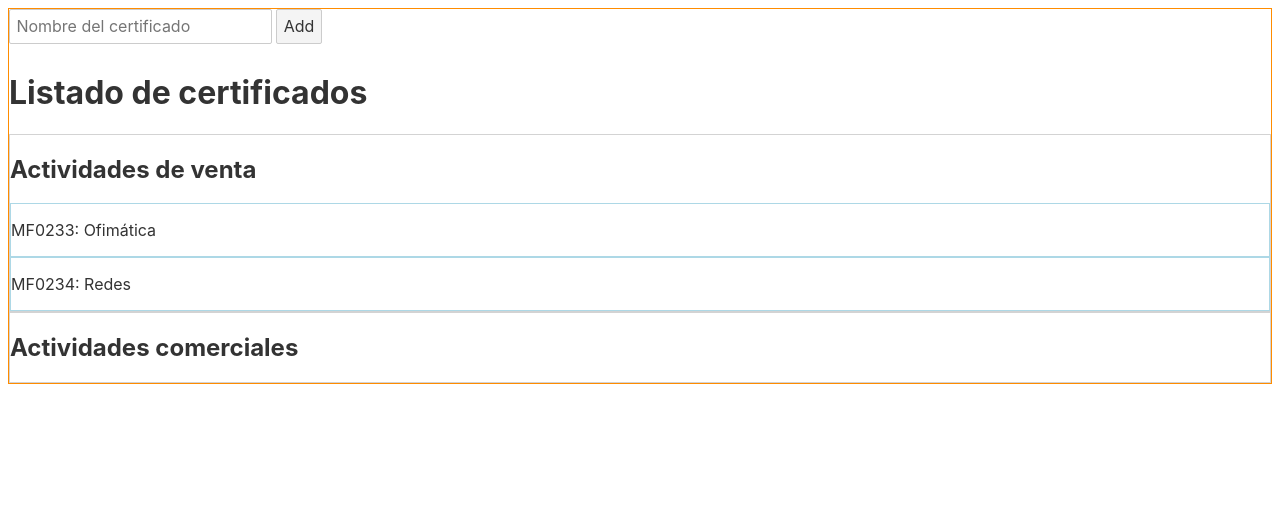
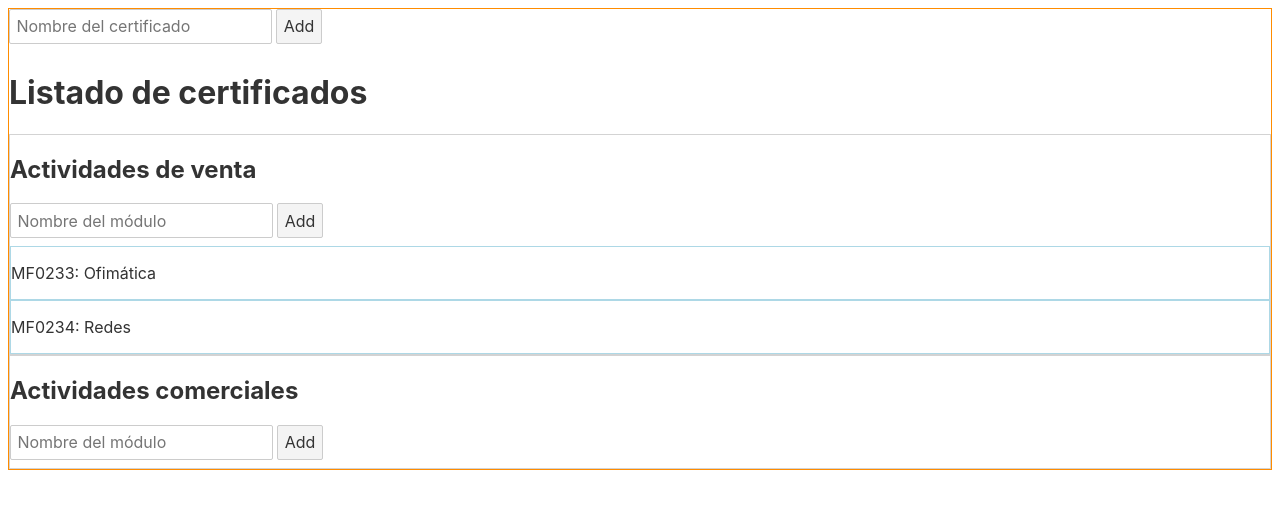
Before and after one commit to alfonsojimenezDEV/certificados, a Svelte app: page / in a window 1280 px wide. Shown: the top 508 px of the page. Built offline with nearby package versions, Linux system fonts and the light colour scheme.

Commit message:
2º: Certificado

```diff
--- a/src/Certificado.svelte
+++ b/src/Certificado.svelte
@@ -5,13 +5,24 @@
     export let certificado;
 
     let modulos = [];
+    let nombreModulo = '';
     $:  modulos = Object.values(certificado.modulos);
+
+    function addModulo() {
+        console.log("añadir módulo");
+
+    }
 
     console.log(certificado);
 </script>
 
 <div class="certificado">
     <h2>{certificado.name}</h2>
+    <form action="" on:submit|preventDefault={addModulo}>
+        <label for="">
+            <input type="text" placeholder="Nombre del módulo" bind:value={nombreModulo} /> <button>Add</button>
+        </label>
+    </form>
     {#each modulos as modulo}
         <Modulo bind:modulo/>
     {/each}
```
